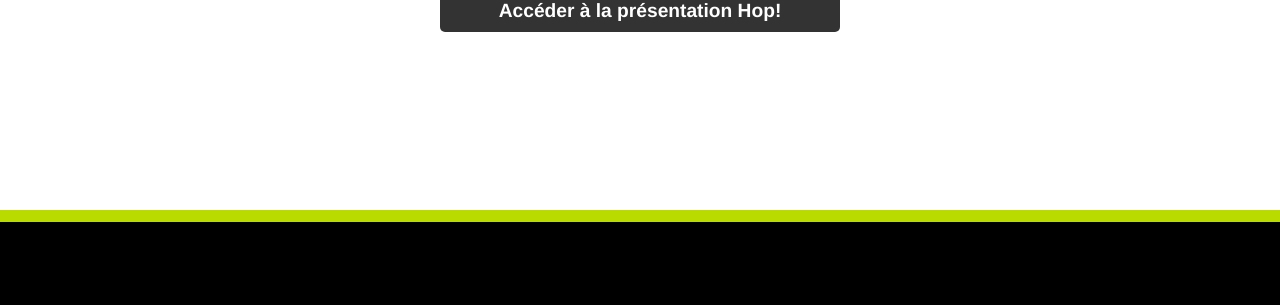
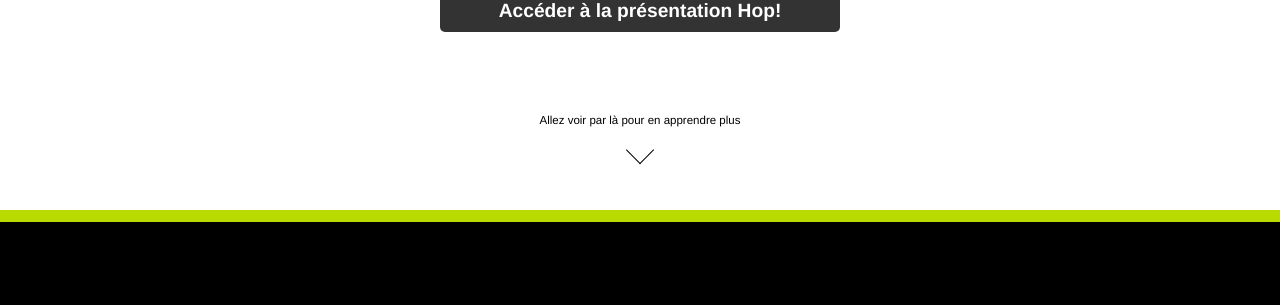
Before and after one commit to pierrenault/hopdurable.github.io, a Jekyll site: the page built from index.md, in a window 1280 px wide. Shown: the part 690-995 px from the top of the page. Built offline with Jekyll 4.4.1, drawn with Linux system fonts in a browser that asks for light colours; comment, search, counter and statistics services are not loaded.

Commit message:
Ajout d'une indication pour allez voir les panneaux suivants

```diff
--- a/_layouts/main.html
+++ b/_layouts/main.html
@@ -2,7 +2,6 @@
 layout: default
 ---
 {% include header.html %}
-
 
 <div class="page-content">
   <div class="wrapper">
--- a/assets/css/main.scss
+++ b/assets/css/main.scss
@@ -116,3 +116,27 @@
     background: darken(#000, 10%);
   }
 }
+
+section .bottom {
+  position: absolute;
+  right: 0;
+  bottom: 0;
+  left: 0;
+  padding-bottom: 50px;
+  font-size: 60%;
+  text-align: center;
+}
+
+section .bottom:after {
+  content: '';
+  display: block;
+  margin: 1em auto 0;
+  width: 20px;
+  height: 20px;
+  border-right: 1px solid;
+  border-bottom: 1px solid;
+  -webkit-transform: rotate(45deg);
+     -moz-transform: rotate(45deg);
+       -o-transform: rotate(45deg);
+          transform: rotate(45deg);
+}
--- a/index.md
+++ b/index.md
@@ -8,7 +8,9 @@
   <br>
 
   <a href="assets/pdf/hop_amenagement_durable_web_6.pdf" class="button">Accéder à la présentation Hop!</a>
-
+  <div class="bottom">
+    Allez voir par là pour en apprendre plus
+  </div>
 </section>
 
 
```
